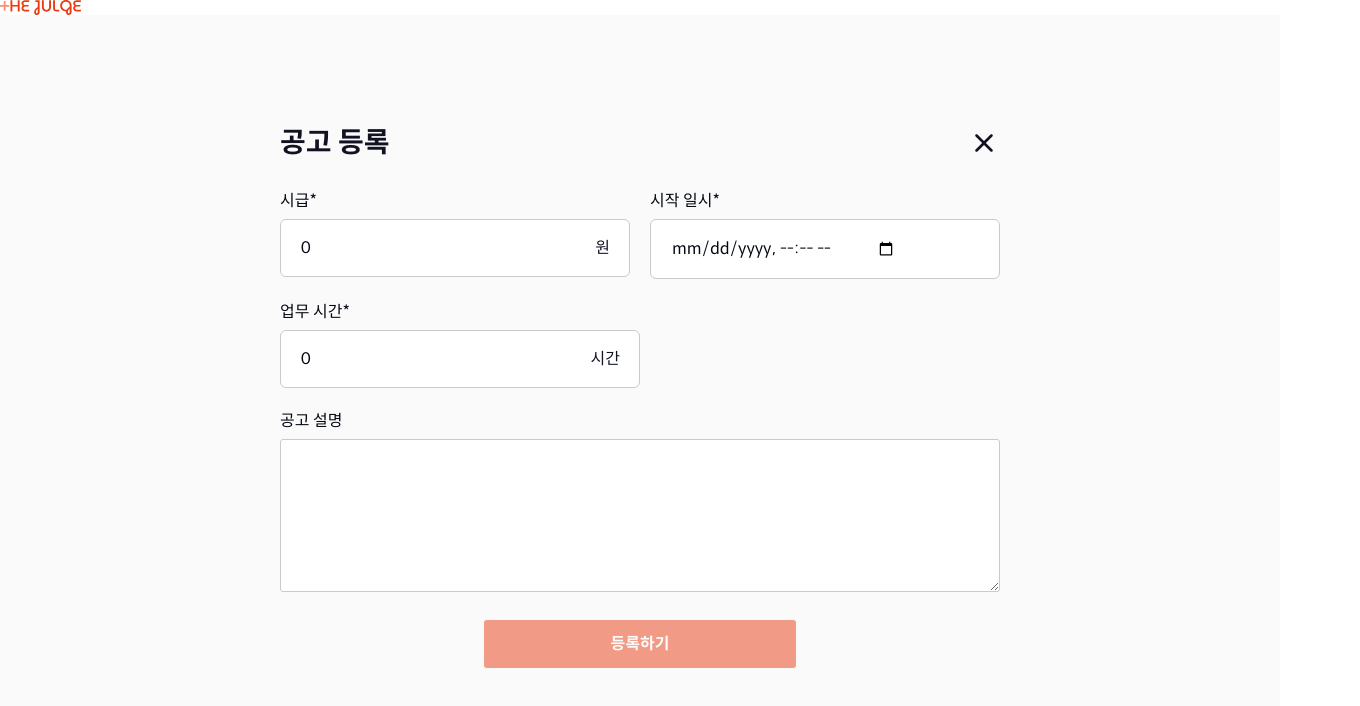
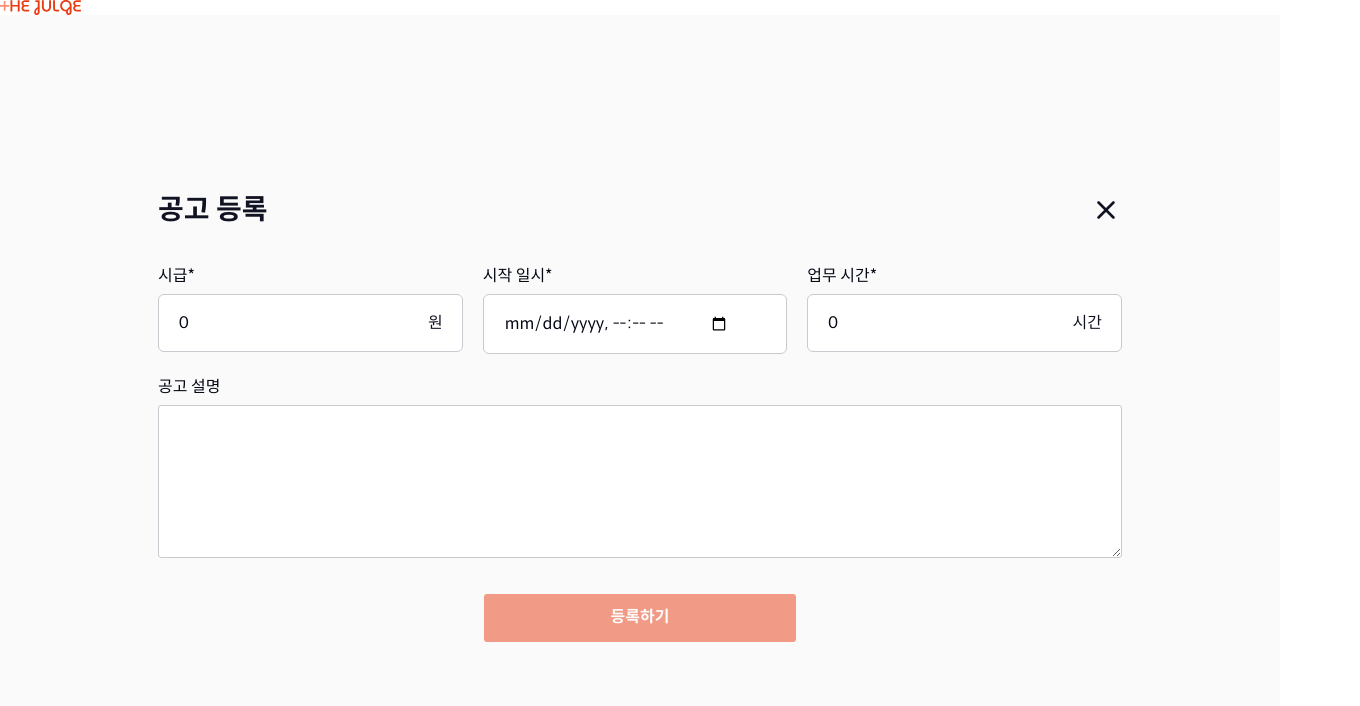
Before and after one commit to S2-P3-T5/Jugle, a Next.js app: page /shops/1/notices/register in a window 1280 px wide. Shown: the top 706 px of the page, 1360 px wide, since content can reach past the window. Built offline with nearby package versions, Linux system fonts and the light colour scheme; no server answers.

Commit message:
design: 데스크톱 사이즈, 태블릿 사이즈에서 누락된 css 속성들 추가

```diff
--- a/src/pages/shops/[shopId]/notices/register/index.tsx
+++ b/src/pages/shops/[shopId]/notices/register/index.tsx
@@ -33,10 +33,10 @@ function NoticeRegister() {
       <div className="flex h-screen flex-col items-center justify-center bg-[#FAFAFA]">
         <Form {...form}>
           <form onSubmit={form.handleSubmit(onSubmit)} className="space-y-8">
-            <div className="w-[37.5rem] gap-[0.8rem] tablet:w-[74.4rem]">
+            <div className="w-[37.5rem] gap-[0.8rem] tablet:w-[74.4rem] desktop:w-[144rem]">
               <div className="flex flex-col items-center justify-center">
-                <div className="flex w-full flex-col items-start gap-[0.8rem] px-[1.2rem] pb-[8rem] pt-[4rem]">
-                  <div className="flex w-full flex-col items-center gap-[2.4rem]">
+                <div className="flex w-full flex-col items-start gap-[0.8rem] px-[1.2rem] pb-[8rem] pt-[4rem] tablet:px-[3.2rem] tablet:py-[6rem] desktop:px-[23.8rem] desktop:py-[6rem]">
+                  <div className="flex w-full flex-col items-center gap-[2.4rem] tablet:gap-[3.2rem]">
                     <div className="flex w-full items-center justify-between self-stretch">
                       <h3 className="text-[2rem] font-bold not-italic leading-normal text-black tablet:text-[2.8rem] desktop:text-[2.8rem]">
                         공고 등록
@@ -55,8 +55,9 @@ function NoticeRegister() {
                       </Button>
                     </div>
                     <div className="flex w-full flex-col justify-end gap-[2rem]">
-                      <div className="flex flex-col gap-[2rem] tablet:flex tablet:w-full tablet:flex-row tablet:gap-[2rem]">
-                        <div className="flex w-full flex-col items-start gap-[0.8rem] tablet:w-1/2">
+                      <div className="desktop:flex desktop:w-full desktop:flex-row desktop:gap-[2rem]">
+                        <div className="flex flex-col gap-[2rem] tablet:flex tablet:w-full tablet:flex-row tablet:gap-[2rem] desktop:w-2/3">
+                          <div className="flex w-full flex-col items-start gap-[0.8rem] tablet:w-1/2 desktop:w-1/2">
                             <FormField
                               control={form.control}
                               name="hourlyPay"
@@ -87,7 +88,7 @@ function NoticeRegister() {
                               )}
                             />
                           </div>
-                        <div className="flex w-full flex-col items-start gap-[0.8rem] tablet:w-1/2">
+                          <div className="flex w-full flex-col items-start gap-[0.8rem] tablet:w-1/2 desktop:w-1/2">
                             <FormField
                               control={form.control}
                               name="startsAt"
@@ -117,7 +118,7 @@ function NoticeRegister() {
                             />
                           </div>
                         </div>
-                      <div className="flex w-full flex-col items-start gap-[0.8rem] tablet:w-1/2">
+                        <div className="flex w-full flex-col items-start gap-[0.8rem] tablet:w-1/2 desktop:w-1/3">
                           <FormField
                             control={form.control}
                             name="workhour"
@@ -147,6 +148,7 @@ function NoticeRegister() {
                               </FormItem>
                             )}
                           />
+                        </div>
                       </div>
                       <div className="flex w-full flex-col items-start gap-[0.8rem]">
                         <FormField
```
Lines whose indentation alone changed are shown as unchanged.
